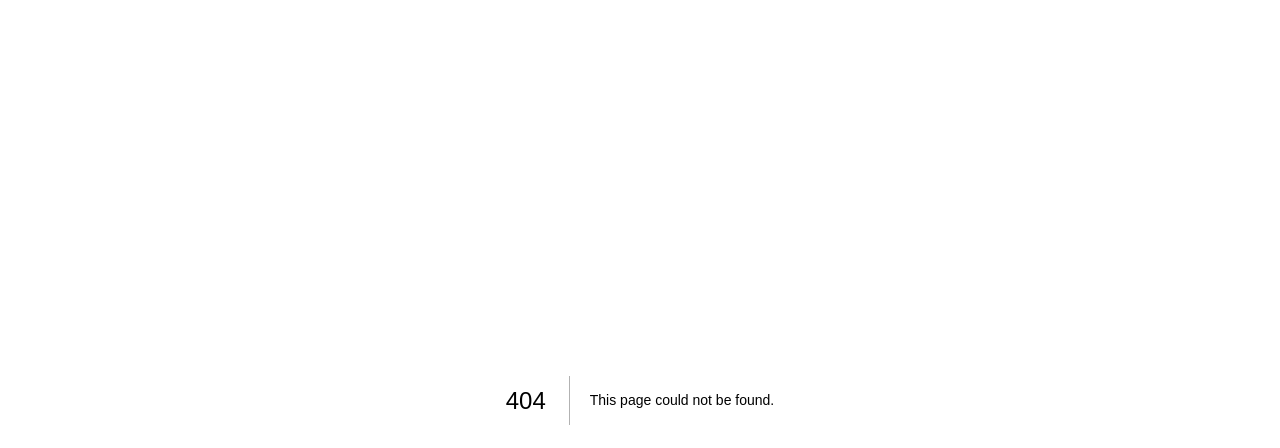
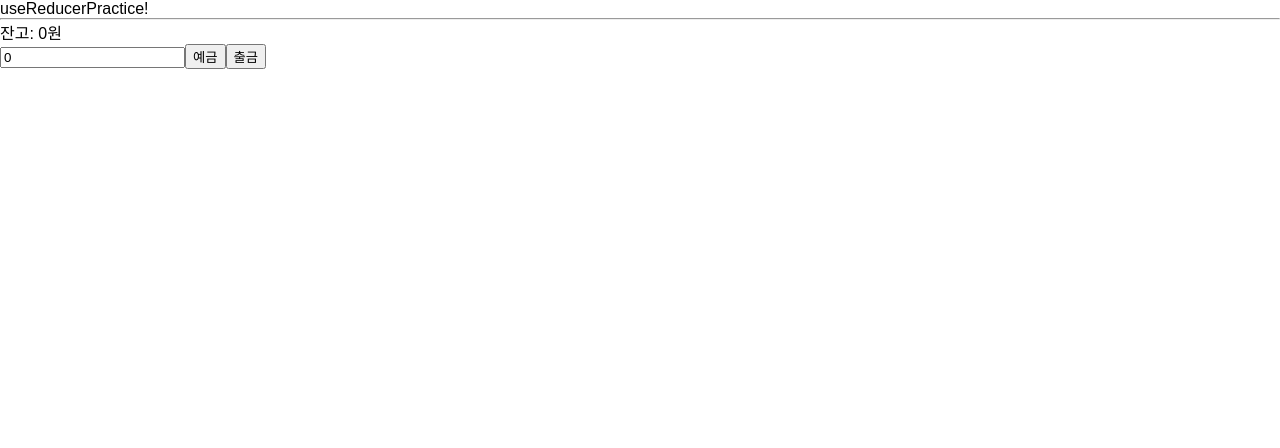
Before and after one commit to EngChooN/react-hooks-practice, a Next.js app: page /useReducerPractice in a window 1280 px wide. Before the commit this address had no page. Shown: the top 448 px of the page. Built offline with nearby package versions, Linux system fonts and the light colour scheme.

Commit message:
useReducer01

```diff
--- /dev/null
+++ b/pages/useReducerPractice/index.jsx
@@ -0,0 +1,57 @@
+import { useReducer, useState } from "react";
+
+// useReducer는 세가지로 나뉜다
+// reducer - state를 업데이트 하는 역할 (은행)
+// dispatch - state 업데이트를 위한 요구
+// action - 요구의 내용
+const reducer = (state, action) => {
+  console.log(
+    "dispatch하여 reducer함수가 불려져 일을 시작, 요구 내용: " + action.type,
+    action.payload + ", state: " + state
+  );
+
+  switch (action.type) {
+    // dispatch의 type이 예금 일 때..
+    case "예금":
+      return state + Number(action.payload);
+    // dispatch의 type이 출금 일 때..
+    case "출금":
+      return state - Number(action.payload);
+    // dispatch의 type이 아무것도 아닐 때, 기본 값..
+    default:
+      return state;
+  }
+};
+
+export default function UseReducerPage() {
+  const [number, setNumber] = useState(0);
+  const [money, dispatch] = useReducer(reducer, 0);
+
+  return (
+    <div>
+      <div>useReducerPractice!</div>
+      <hr />
+      <p>잔고: {money}원</p>
+      <input
+        type={"number"}
+        value={number}
+        onChange={(event) => setNumber(Number(event.target.value))}
+        step={"1000"}
+      />
+      <button
+        onClick={() => {
+          dispatch({ type: "예금", payload: number });
+        }}
+      >
+        예금
+      </button>
+      <button
+        onClick={() => {
+          dispatch({ type: "출금", payload: number });
+        }}
+      >
+        출금
+      </button>
+    </div>
+  );
+}
--- a/src/component/Footer.jsx
+++ b/src/component/Footer.jsx
@@ -3,7 +3,7 @@ import { useContext } from "react";
 import { ThemContext } from "../context/ThemContext";
 
 const Main = styled.div`
-  /* background-color: ${(props) => (props.isDark ? "black" : "gray")}; */
+  /* background-color: ${(props) => (props.dark ? "black" : "gray")}; */
   height: 80px;
   width: 100%;
   display: flex;
@@ -11,7 +11,7 @@ const Main = styled.div`
   align-items: center;
 `;
 
-export default function Footer() {
+export default function Footer(props) {
   const { isDark } = useContext(ThemContext);
   return (
     <Main
--- a/src/component/PageComponent.jsx
+++ b/src/component/PageComponent.jsx
@@ -22,6 +22,7 @@ const Button = styled.button`
 export default function PageComponent() {
   // context 사용법
   const { isDark, setIsDark } = useContext(ThemContext);
+  const [dark, setDark] = useState(true);
 
   const onClickBtn = () => {
     setIsDark(!isDark);
@@ -32,7 +33,7 @@ export default function PageComponent() {
     <Main>
       <Header />
       <Content />
-      <Footer />
+      <Footer dark={dark} />
       <Button onClick={onClickBtn}>DarkMode!</Button>
     </Main>
   );
```
